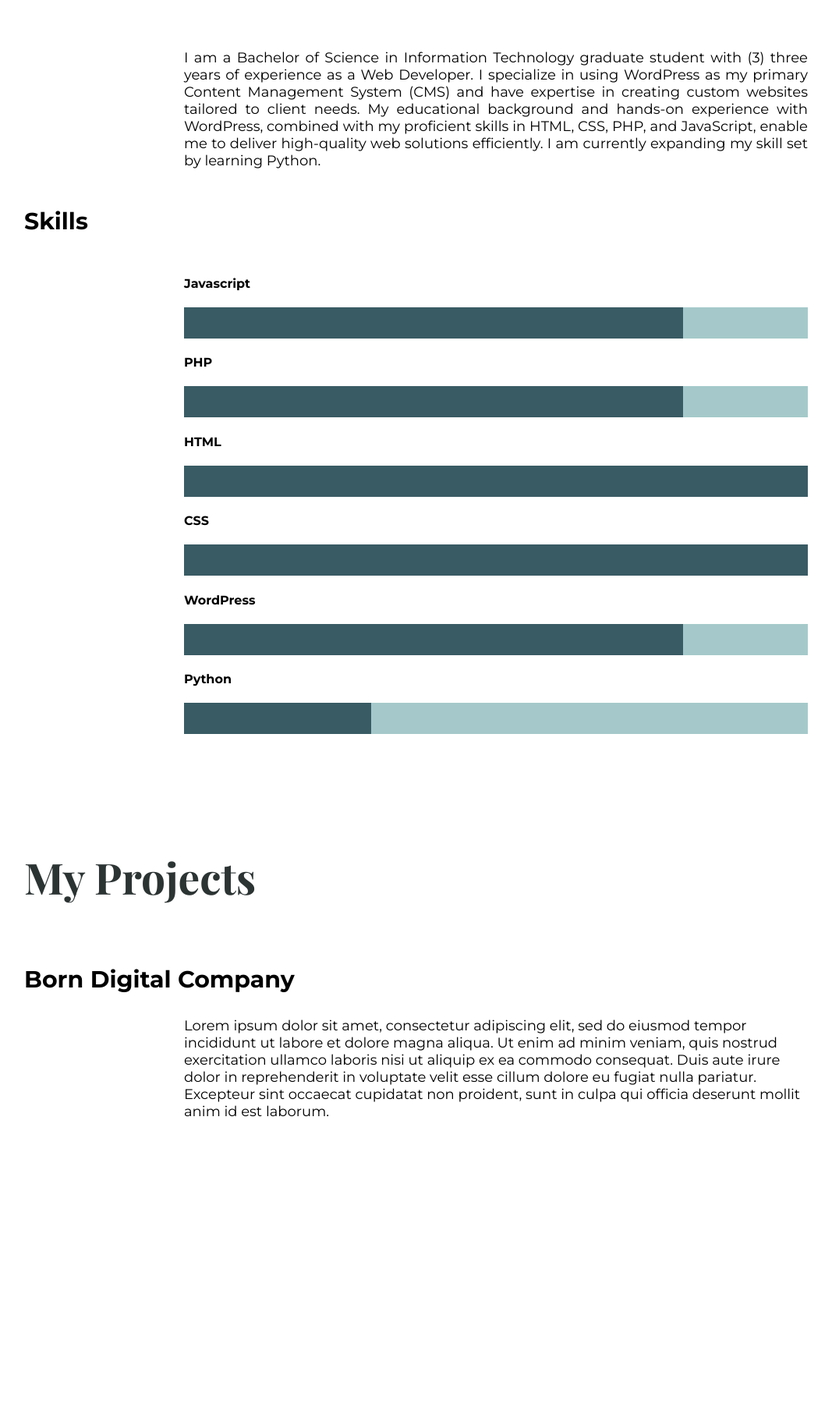
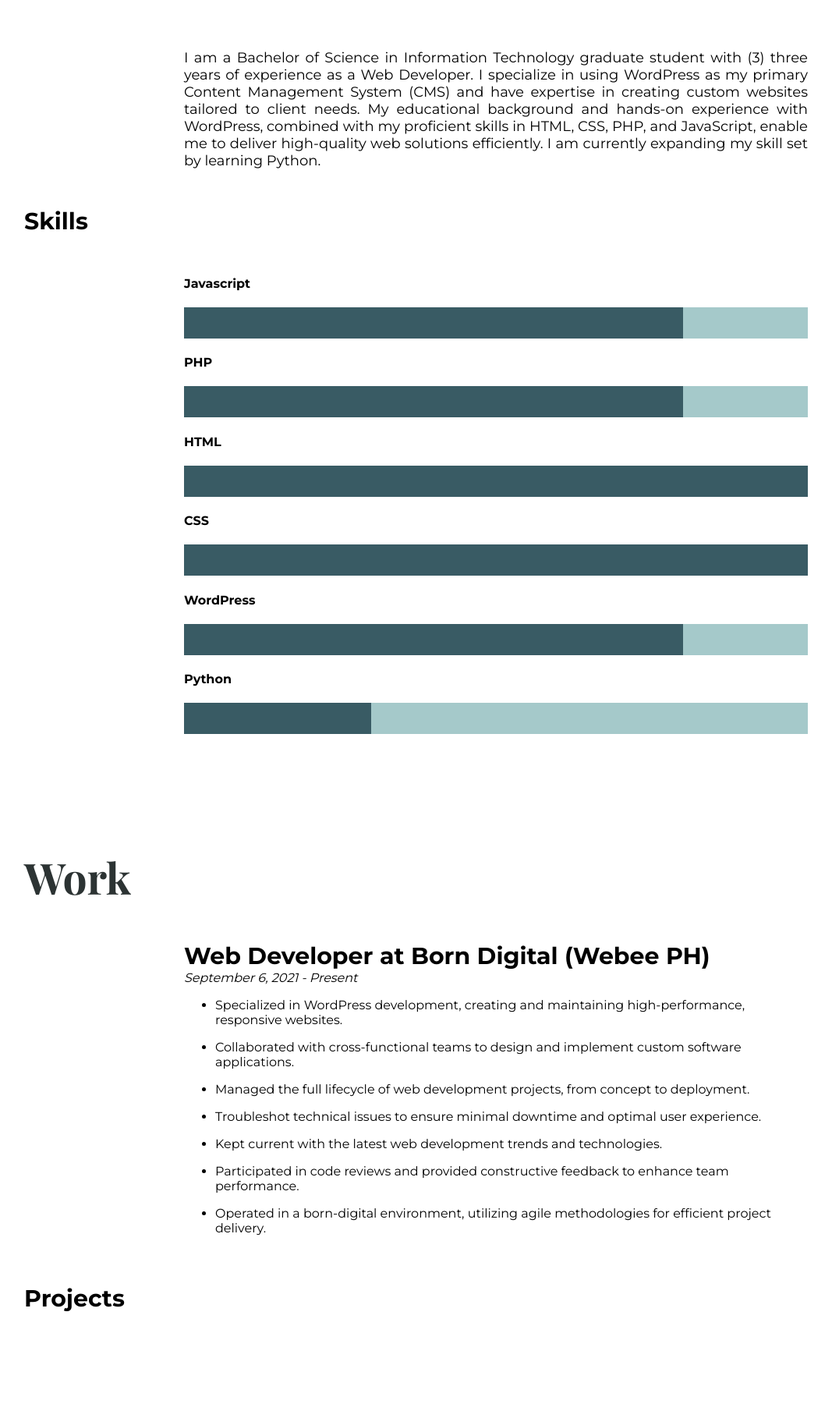
Before and after one commit to rvictordev/rvictordev.github.io, a PHP site: page / in a window 1280 px wide. Shown: the part 920-2720 px from the top of the page at 78% size, without its empty margins (4-1071 px from the left). Before the commit the page ends 2352 px from the top, so only its background shows below. Run offline with PHP 8.4, Linux system fonts and the light colour scheme.

Commit message:
update files

```diff
--- a/assets/css/style.css
+++ b/assets/css/style.css
@@ -45,6 +45,10 @@ ul li {
   list-style-type: none;
   margin: 0;
 }
+.li-disc li {
+  list-style-type: disc;
+  padding-bottom: 1em;
+}
 a {
   color: var(--green);
 }
@@ -56,6 +60,9 @@ section {
 /* spacings */
 .m-0 {
   margin: 0 !important;
+}
+.p-0 {
+  padding: 0 !important;
 }
 
 /* font size */
--- a/index.html
+++ b/index.html
@@ -30,7 +30,7 @@
             <nav class="menu-header-item">
               <ul>
                 <li class="menu-item">
-                  <a href="#"> Projects </a>
+                  <a href="#work">Work</a>
                 </li>
                 <li class="menu-item">
                   <a href="#about-me">About</a>
@@ -43,7 +43,7 @@
     </header>
 
     <main>
-      <section class="hero-banner">
+      <section class="hero-banner p-0">
         <div class="container">
           <div class="row flex-column justify-center">
             <div class="portfolio-profile d-flex">
@@ -217,21 +217,48 @@
       <section class="my-projects">
         <div class="container">
           <div class="row flex-column">
-            <h2 class="heading w-100">My Projects</h2>
+            <h2 class="heading w-100">Work</h2>
+            <div id="work"></div>
             <div class="w-100">
-              <h3 class="sub-heading">Born Digital Company</h3>
               <div class="w-800px">
-                <p>
-                  Lorem ipsum dolor sit amet, consectetur adipiscing elit, sed
-                  do eiusmod tempor incididunt ut labore et dolore magna aliqua.
-                  Ut enim ad minim veniam, quis nostrud exercitation ullamco
-                  laboris nisi ut aliquip ex ea commodo consequat. Duis aute
-                  irure dolor in reprehenderit in voluptate velit esse cillum
-                  dolore eu fugiat nulla pariatur. Excepteur sint occaecat
-                  cupidatat non proident, sunt in culpa qui officia deserunt
-                  mollit anim id est laborum.
-                </p>
+                <h3 class="sub-heading m-0">
+                  Web Developer at Born Digital (Webee PH)
+                </h3>
+                <span><i>September 6, 2021 - Present</i></span>
+                <ul class="li-disc">
+                  <li>
+                    Specialized in WordPress development, creating and
+                    maintaining high-performance, responsive websites.
+                  </li>
+                  <li>
+                    Collaborated with cross-functional teams to design and
+                    implement custom software applications.
+                  </li>
+                  <li>
+                    Managed the full lifecycle of web development projects, from
+                    concept to deployment.
+                  </li>
+                  <li>
+                    Troubleshot technical issues to ensure minimal downtime and
+                    optimal user experience.
+                  </li>
+                  <li>
+                    Kept current with the latest web development trends and
+                    technologies.
+                  </li>
+                  <li>
+                    Participated in code reviews and provided constructive
+                    feedback to enhance team performance.
+                  </li>
+                  <li>
+                    Operated in a born-digital environment, utilizing agile
+                    methodologies for efficient project delivery.
+                  </li>
+                </ul>
               </div>
+            </div>
+            <div class="w-100">
+              <h3 class="sub-heading">Projects</h3>
             </div>
           </div>
         </div>
```
Also changed, not shown: assets/css/work.css (added).
